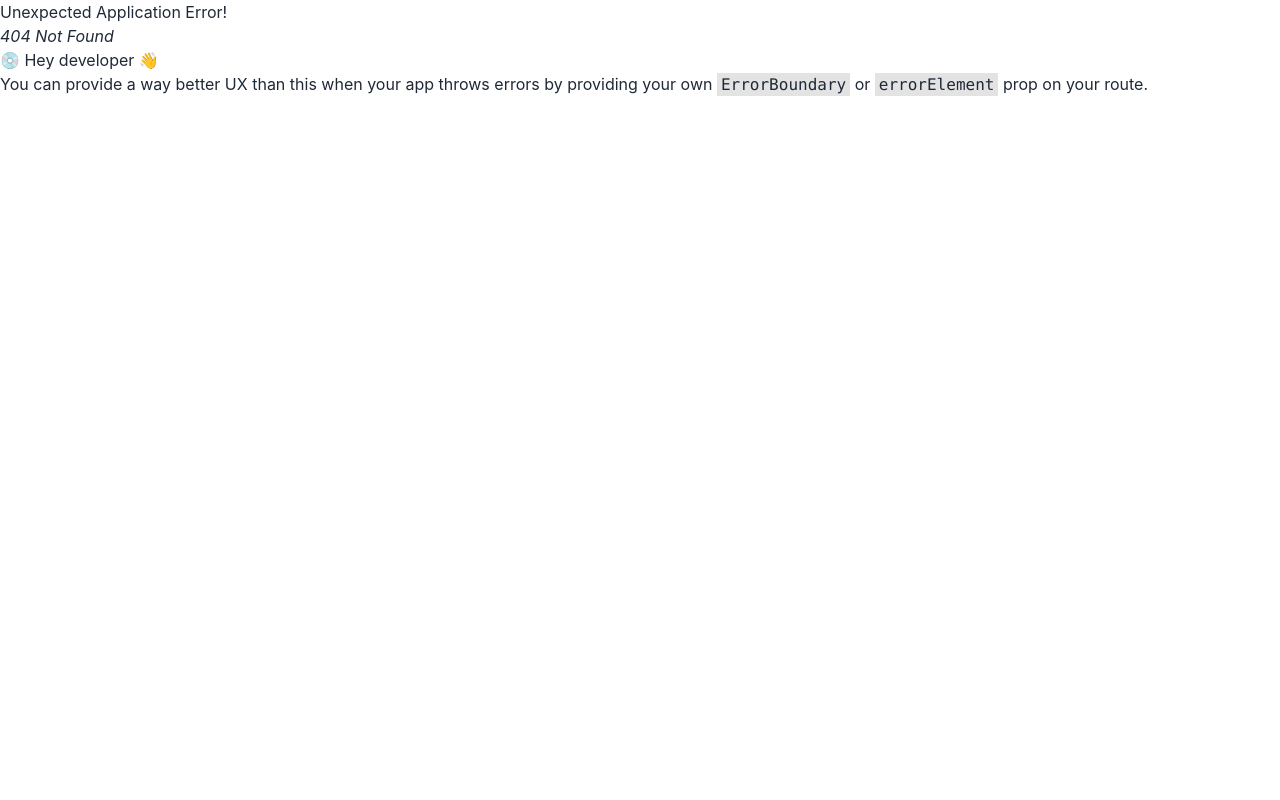
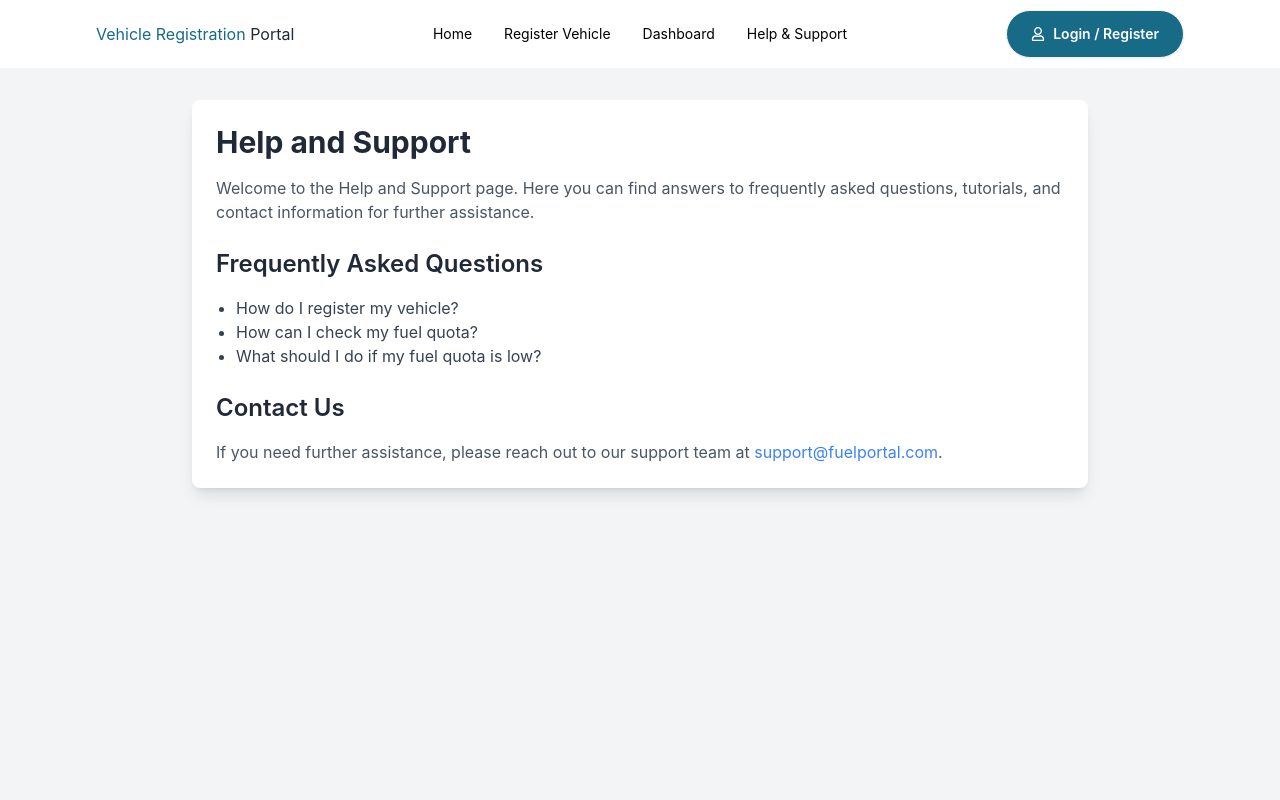
Before and after one commit to Khemz-Developer/fuel-quota-management-frontend-Project, a React (Vite) app in the folder Vehicle-Registration-Portal/: page /help-support in a window 1280 px wide. Before the commit this address had no page. Shown: the top 800 px of the page. Built offline with nearby package versions, Linux system fonts and the light colour scheme.

Commit message:
add a help & suport componet
add a help & suport componet

```diff
--- /dev/null
+++ b/Vehicle-Registration-Portal/src/components/HelpSupport.jsx
@@ -0,0 +1,46 @@
+import React from "react";
+
+const HelpSupport = () => {
+  return (
+    <div className="p-8 bg-gray-100 min-h-screen">
+      {" "}
+      {/* Padding and background */}
+      <div className="max-w-4xl mx-auto bg-white shadow-lg rounded-lg p-6">
+        {" "}
+        {/* Card layout */}
+        <h1 className="text-3xl font-bold mb-4 text-gray-800">
+          Help and Support
+        </h1>
+        <p className="mb-6 text-gray-600">
+          Welcome to the Help and Support page. Here you can find answers to
+          frequently asked questions, tutorials, and contact information for
+          further assistance.
+        </p>
+        <h2 className="text-2xl font-semibold mb-4 text-gray-800">
+          Frequently Asked Questions
+        </h2>
+        <ul className="list-disc ml-5 mb-6 text-gray-700">
+          <li>How do I register my vehicle?</li>
+          <li>How can I check my fuel quota?</li>
+          <li>What should I do if my fuel quota is low?</li>
+        </ul>
+        <h2 className="text-2xl font-semibold mb-4 text-gray-800">
+          Contact Us
+        </h2>
+        <p className="text-gray-600">
+          If you need further assistance, please reach out to our support team
+          at{" "}
+          <a
+            className="text-blue-500 hover:text-blue-700"
+            href="mailto:support@fuelportal.com"
+          >
+            support@fuelportal.com
+          </a>
+          .
+        </p>
+      </div>
+    </div>
+  );
+};
+
+export default HelpSupport;
--- a/Vehicle-Registration-Portal/src/components/NavBar.jsx
+++ b/Vehicle-Registration-Portal/src/components/NavBar.jsx
@@ -1,5 +1,5 @@
 import { FaRegUser } from "react-icons/fa";
-import { Link } from "react-router-dom";
+import { Link } from "react-router-dom"; // Import Link for routing
 import { useEffect, useState } from "react";
 import Modal from "./SignInModal";
 
@@ -26,24 +26,25 @@ function NavBar() {
   const navItems = (
     <>
       <li>
-        <a className="text-black" href="/">
+        <Link className="text-black" to="/">
           Home
-        </a>
+        </Link>
       </li>
       <li>
-        <a className="text-black" href="/register">
+        <Link className="text-black" to="/register">
           Register Vehicle
-        </a>
+        </Link>
       </li>
       <li>
-        <a className="text-black" href="/dashboard">
+        <Link className="text-black" to="/dashboard">
           Dashboard
-        </a>
+        </Link>
       </li>
       <li>
-        <a className="text-black" href="/help">
+        <Link className="text-black" to="/help-support">
           Help & Support
-        </a>
+        </Link>{" "}
+        {/* Updated to Link */}
       </li>
     </>
   );
@@ -80,11 +81,11 @@ function NavBar() {
               {navItems}
             </ul>
           </div>
-          <a href="/">
-            <p className="text-bold" style={{ width: "200px" }}>
-              <span className="text-md text-green">Vehicle Registration</span> Portal
-            </p>
-          </a>
+          <Link to="/" className="text-bold" style={{ width: "200px" }}>
+            <span className="text-md text-green">Vehicle Registration</span>{" "}
+            Portal
+          </Link>{" "}
+          {/* Changed to Link */}
         </div>
         <div className="hidden navbar-center lg:flex">
           <ul className="px-1 menu menu-horizontal">{navItems}</ul>
```
Also changed, not shown: Vehicle-Registration-Portal/src/router/Router.jsx (+6 -1 lines).
